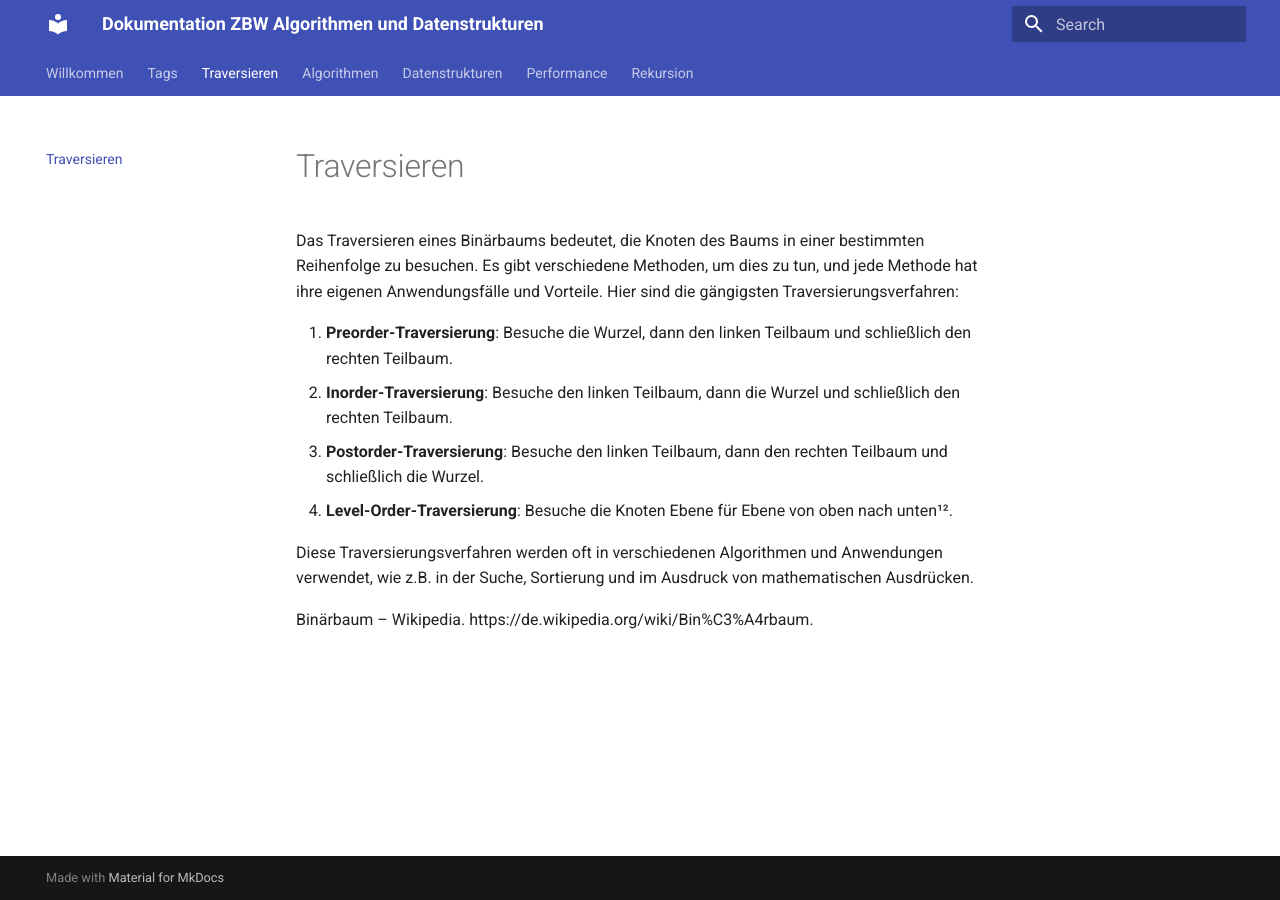
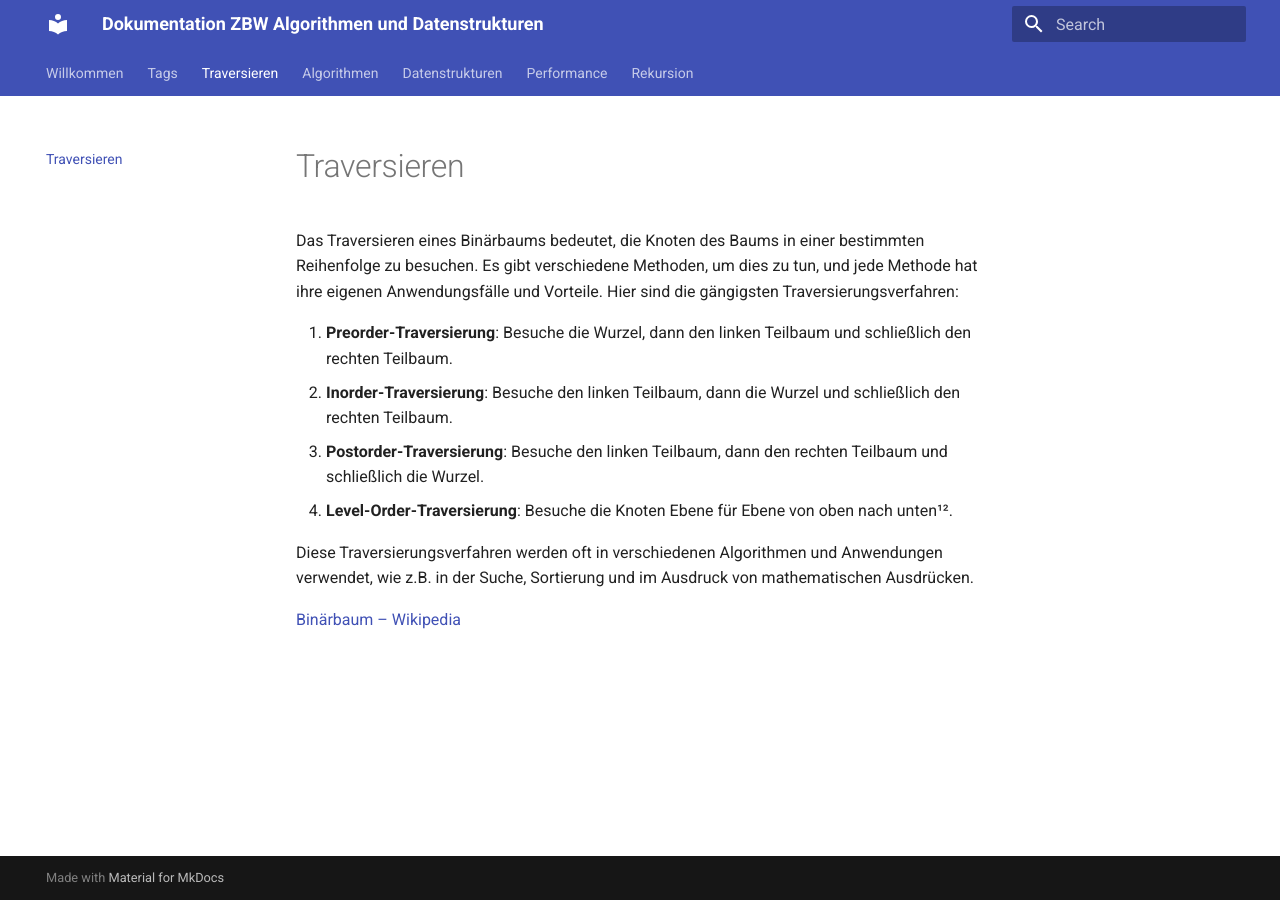
Before and after one commit to tsolenthaler/zbwAlgDs, an MkDocs documentation site: the page built from docs/traversieren.md, in a window 1280 px wide. Built offline with MkDocs 1.6.1 and Material for MkDocs 9.7.7, drawn with Linux system fonts in a browser that asks for light colours.

Commit message:
Update link formatting for binary tree documentation

```diff
--- a/docs/traversieren.md
+++ b/docs/traversieren.md
@@ -15,4 +15,4 @@ Das Traversieren eines Binärbaums bedeutet, die Knoten des Baums in einer besti
 
 Diese Traversierungsverfahren werden oft in verschiedenen Algorithmen und Anwendungen verwendet, wie z.B. in der Suche, Sortierung und im Ausdruck von mathematischen Ausdrücken.
 
-Binärbaum – Wikipedia. https://de.wikipedia.org/wiki/Bin%C3%A4rbaum.
+[Binärbaum – Wikipedia](https://de.wikipedia.org/wiki/Bin%C3%A4rbaum)
```
